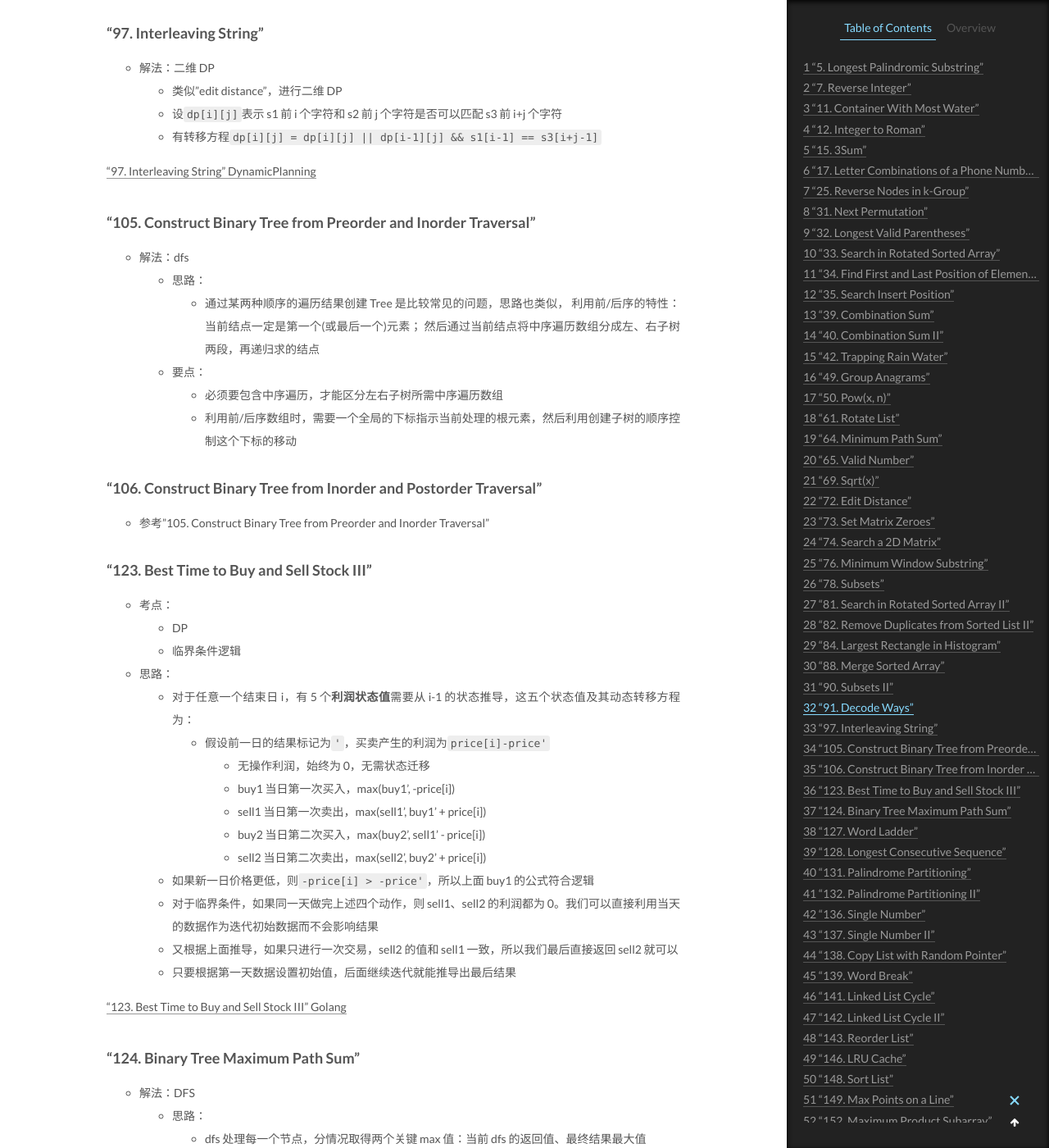
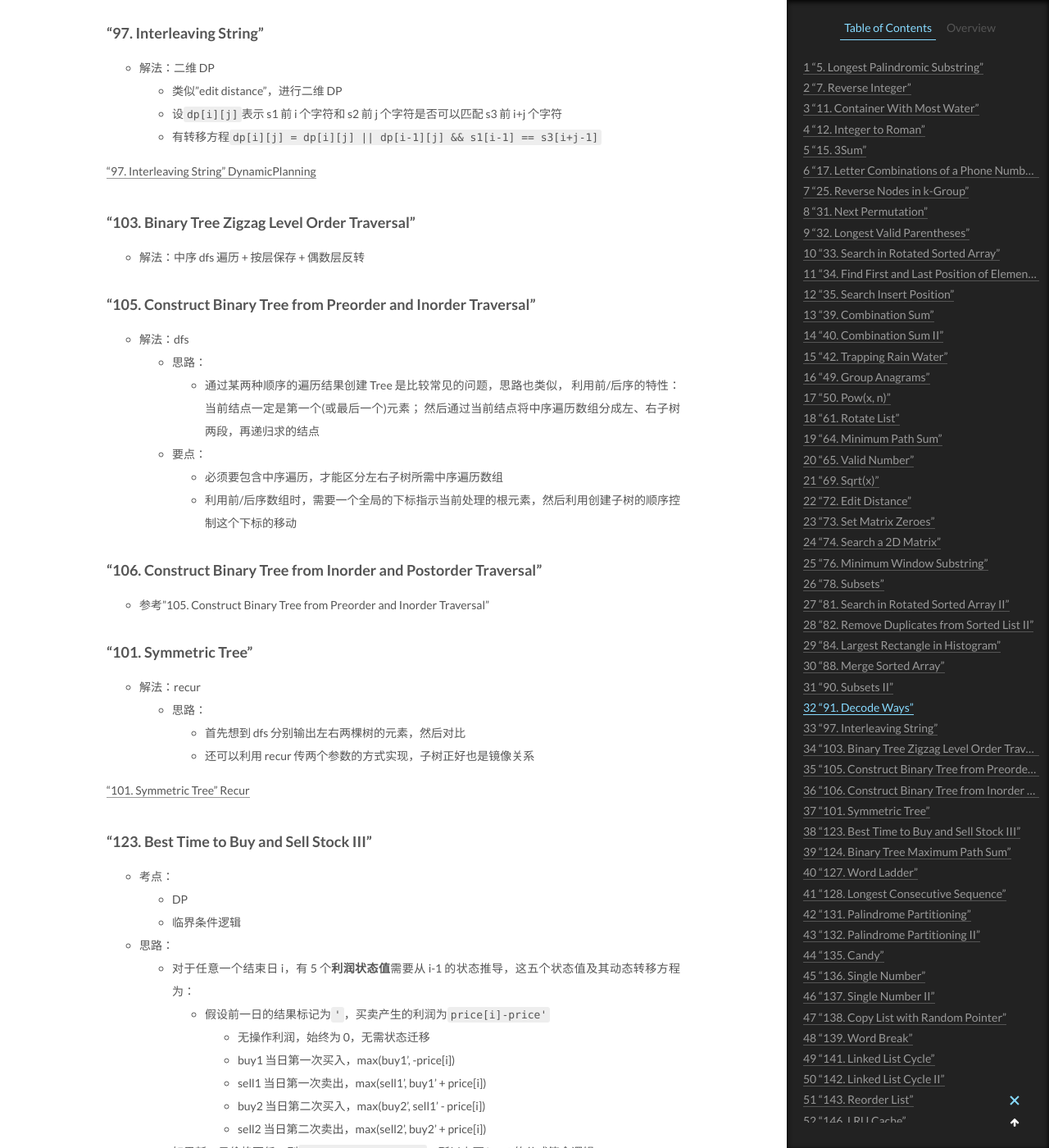
Before and after one commit to CodeHunter2006/CodeHunter2006.github.io, a Jekyll site: the page built from _posts/2020-12-27-LeetCode_Question_Category.md, in a window 1280 px wide and 1400 px high, scrolled down 10756 px. Shown: the whole window at 82% size. Built offline with Jekyll 4.4.1, drawn with Linux system fonts in a browser that asks for light colours; formulas are drawn with MathJax 3; some of the changed text lies outside the part shown.

Commit message:
[doc]: add contents.

```diff
--- a/_posts/2020-12-27-LeetCode_Question_Category.md
+++ b/_posts/2020-12-27-LeetCode_Question_Category.md
@@ -384,6 +384,10 @@ tags: Algorithm Leetcode
 
 ["97. Interleaving String" DynamicPlanning]()
 
+### "103. Binary Tree Zigzag Level Order Traversal"
+
+- 解法：中序 dfs 遍历 + 按层保存 + 偶数层反转
+
 ### "105. Construct Binary Tree from Preorder and Inorder Traversal"
 
 - 解法：dfs
@@ -398,6 +402,15 @@ tags: Algorithm Leetcode
 ### "106. Construct Binary Tree from Inorder and Postorder Traversal"
 
 - 参考"105. Construct Binary Tree from Preorder and Inorder Traversal"
+
+### "101. Symmetric Tree"
+
+- 解法：recur
+  - 思路：
+    - 首先想到 dfs 分别输出左右两棵树的元素，然后对比
+    - 还可以利用 recur 传两个参数的方式实现，子树正好也是镜像关系
+
+["101. Symmetric Tree" Recur]()
 
 ### "123. Best Time to Buy and Sell Stock III"
 
@@ -477,6 +490,12 @@ tags: Algorithm Leetcode
 
 ["132. Palindrome Partitioning II" Golang]()
 
+### "135. Candy"
+
+- 解法：两遍遍历
+  - 思路：
+    - 分析题目的规律，如果从左向右遍历，则遇到增长情况糖数++；反之从右向左遍历也是。最终取较大值
+
 ### "136. Single Number"
 
 - 解法：按位状态机
@@ -1653,6 +1672,15 @@ tags: Algorithm Leetcode
 
 ["528. Random Pick with Weight" Random]()
 
+### "543. Diameter of Binary Tree"
+
+- 解法：Tree + Recur
+  - 思路：
+    - 根据题目，所谓"直径 diameter"就是某结点左右两边延伸的最大长度范围
+    - 递归实现，假设当前结点是最终结果，计算一个值；假设当前结点是中间结点，向上返回最长距离
+
+["543. Diameter of Binary Tree" Tree]()
+
 ### "552. Student Attendance Record II"
 
 - 解法：DP
@@ -1889,7 +1917,8 @@ tags: Algorithm Leetcode
 
 - 解法：Bellmen-Ford
   - 思路：
-    - 可以利用 Dijkstra 实现，但是用 Bellmen-Ford 正好可以利用 K 个中转站的特性
+    - 可以利用 Dijkstra 实现，但是复杂度过高
+    - 用 Bellmen-Ford 正好可以利用输入的边和 K 个中转站的特性，代码简单
 
 ["787. Cheapest Flights Within K Stops" Graph]()
 
@@ -1900,6 +1929,12 @@ tags: Algorithm Leetcode
     - 整个平面没有任何阻挡，所以"两点之间距离最短"，只需要求出"线段长度"就可以了。
       如果 ghost 的距离比自己近，则 ghost 可以先跑到终点去等着，所以问题转化为判断"是否有 ghost 比自己的距离更近"
     - 根据题目，这里的距离是**曼哈顿距离**
+
+### "797. All Paths From Source to Target"
+
+- 解法：Backtraking
+  - 思路：
+    - DAG(Directed)
 
 ### "802. Find Eventual Safe States"
 
@@ -2785,6 +2820,14 @@ tags: Algorithm Leetcode
     - 由于目标范围较小，可以直接用 bucket 记录拆分后的变动点累加值
     - 最后遍历一遍 bucket，如果当前累加结果为 0 说明有未覆盖的位置，返回 false
 
+### "剑指 Offer 03. 数组中重复的数字 LCOF"
+
+- 解法：Bucket + In-place + Array
+  - 思路：
+    - 理想的元素和下标一一对应，只要尝试遍历并把元素放到合适的位置，一旦出现重复元素就返回
+
+["剑指 Offer 03. 数组中重复的数字 LCOF" Array]()
+
 ### "LCP 07. 传递信息"
 
 - 解法：DP
```
Also changed, not shown: _posts/2020-03-18-SQL_CMD.md (+8 -0 lines), _posts/2020-07-03-Algorithm_Recur.md (+18 -0 lines), _posts/2020-12-27-Algorithm_Array.md (+16 -0 lines), _posts/2021-01-02-Algorithm_Tree.md (+16 -0 lines).
